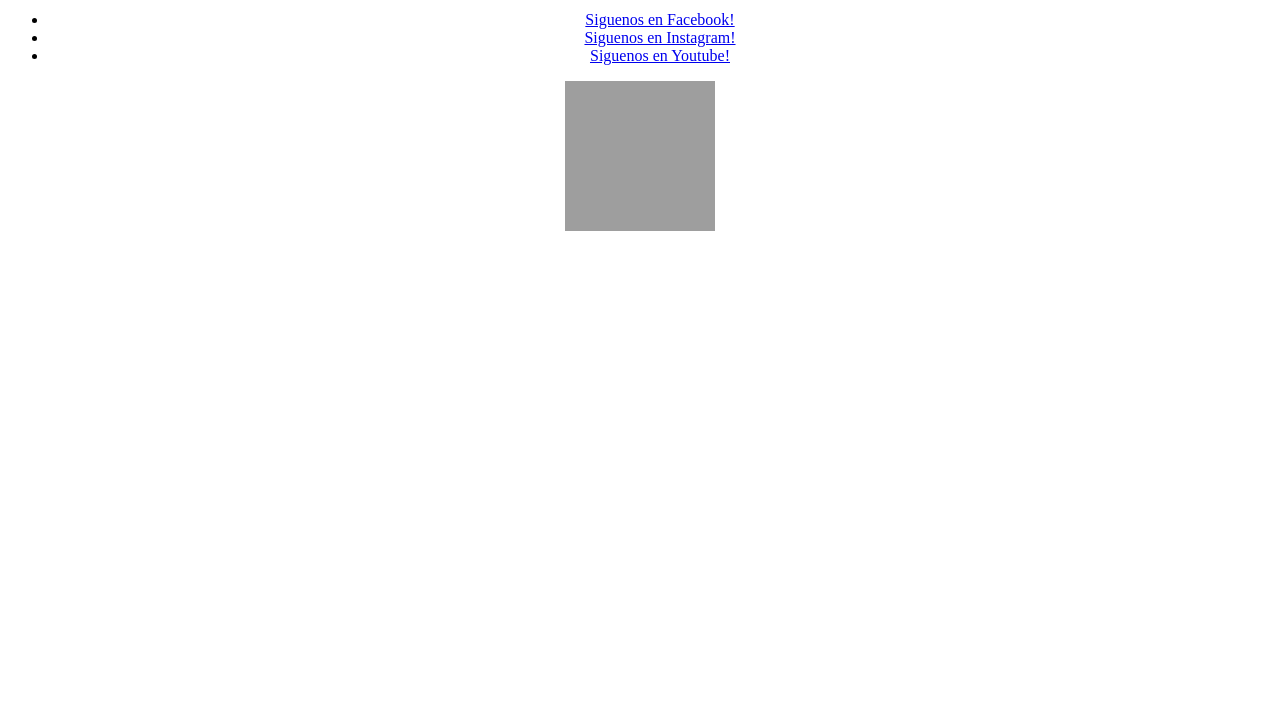
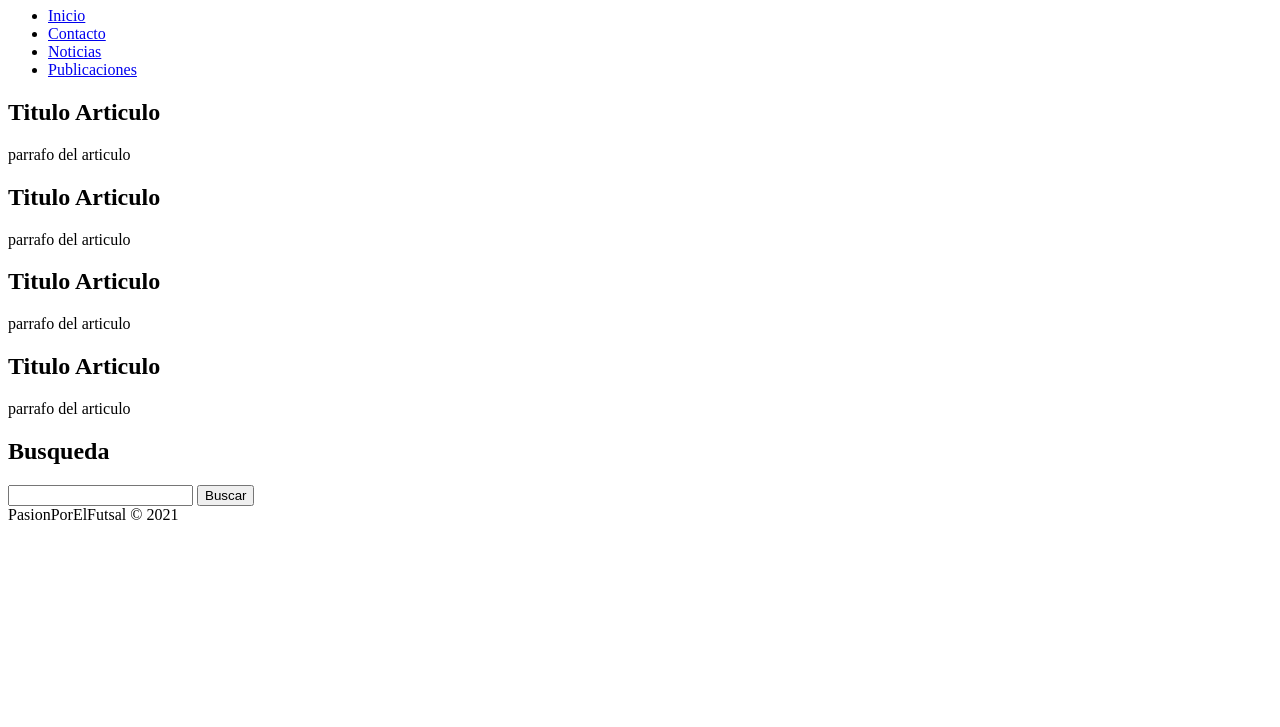
Before and after one commit to EstoyChikito/PasionPorelFutsal, a plain HTML site: page index.html in a window 1280 px wide. Shown: the part 73-800 px from the top of the page. Drawn offline with Linux system fonts and the light colour scheme; grey boxes are pictures that could not be loaded.

Commit message:
Update index.html

```diff
--- a/index.html
+++ b/index.html
@@ -1,21 +1,75 @@
+<!DOCTYPE html>
 <html>
-  <head> <title>PasionPorElFutsal</title></head>
+    <head>
+       <meta charset="utf-8"/>
+       <title>PasionPorElFutsal</title>
+       <link rel="stylesheet" href="Estilos.css"/>
+    </head>
+    <body>
+        <div id="container">
+            <header>
+                <h1>PasionPorElFutsal</h1>
+            </header>
+             <nav>
+                <ul>
+                    <li>
+                        <a href="index.html">
+                            Inicio
+                        </a>
+                    </li>
+                    <li>
+                        <a href="index.html">
+                            Contacto
+                        </a>
+                    </li>
+                    <li>
+                        <a href="index.html">
+                          Noticias
+                        </a>
+                    </li>
+                    <li>
+                        <a href="index.html">
+                            Publicaciones
+                        </a>
+                    </li>
+                </ul>
+            </nav>
 
-<body>
-    <header>
-        <h1><strong>Pasión Por El Futsal</strong></h1>
-    </header>
+            <div class="clearfix"></div>
 
-  <hr/>
+            <section id="content">
+                <article class="articulo">
+                    <h2>Titulo Articulo</h2>
+                    <p>parrafo del articulo</p>
+                </article>
+                <article class="articulo">
+                    <h2>Titulo Articulo</h2>
+                    <p>parrafo del articulo</p>
+                </article>
+                <article class="articulo">
+                    <h2>Titulo Articulo</h2>
+                    <p>parrafo del articulo</p>
+                </article>
+                <article class="articulo">
+                    <h2>Titulo Articulo</h2>
+                    <p>parrafo del articulo</p>
+                </article>
+            </section>
+            <aside>
+                <h2>
+                Busqueda
+                </h2>
+                <form>
+                    <input type="text">
+                    <input type="submit" value="Buscar">
+                </form>
+            </aside>
+            <div class="clearfix"></div>
+            <footer>
+            PasionPorElFutsal &copy; 2021
+            </footer>
+
+        </div>
     </body>
-   <body align="center">
-       <nav>
-           <ul>
-               <li><a href="https://web.facebook.com/pasionporelfutsal/?_rdc=1&_rdr" target="_blank">Siguenos en Facebook!</a></li>
-               <li><a href="https://www.instagram.com/pasionporelfutsal/?hl=es" target="_blank">Siguenos en Instagram!</a></li>
-               <li><a href="https://www.youtube.com/channel/UCXkBjGCDqkHGSCXgcjPS47g" target="_blank">Siguenos en Youtube!</a></li>
-           </ul>
-       </nav>
-    <img src="https://scontent.fscl13-1.fna.fbcdn.net/v/t1.6435-1/s148x148/38411730_286037638619102_646017640287961088_n.png?_nc_cat=108&ccb=1-5&_nc_sid=1eb0c7&_nc_eui2=AeFvSwBstxcBSR0X6z5xwUEibSXCJAak1qhtJcIkBqTWqIwh0MiwaWgoxu6dNCVDDkt6KavdhAdq2kEX-cSRp2uD&_nc_ohc=nTAsg1RU0K4AX8qFR8P&_nc_ht=scontent.fscl13-1.fna&oh=6ddeda6147ec6cf505d902766281a31f&oe=61524C27" width="150px" height="150px">
-        </body>
+
 </html>
```
